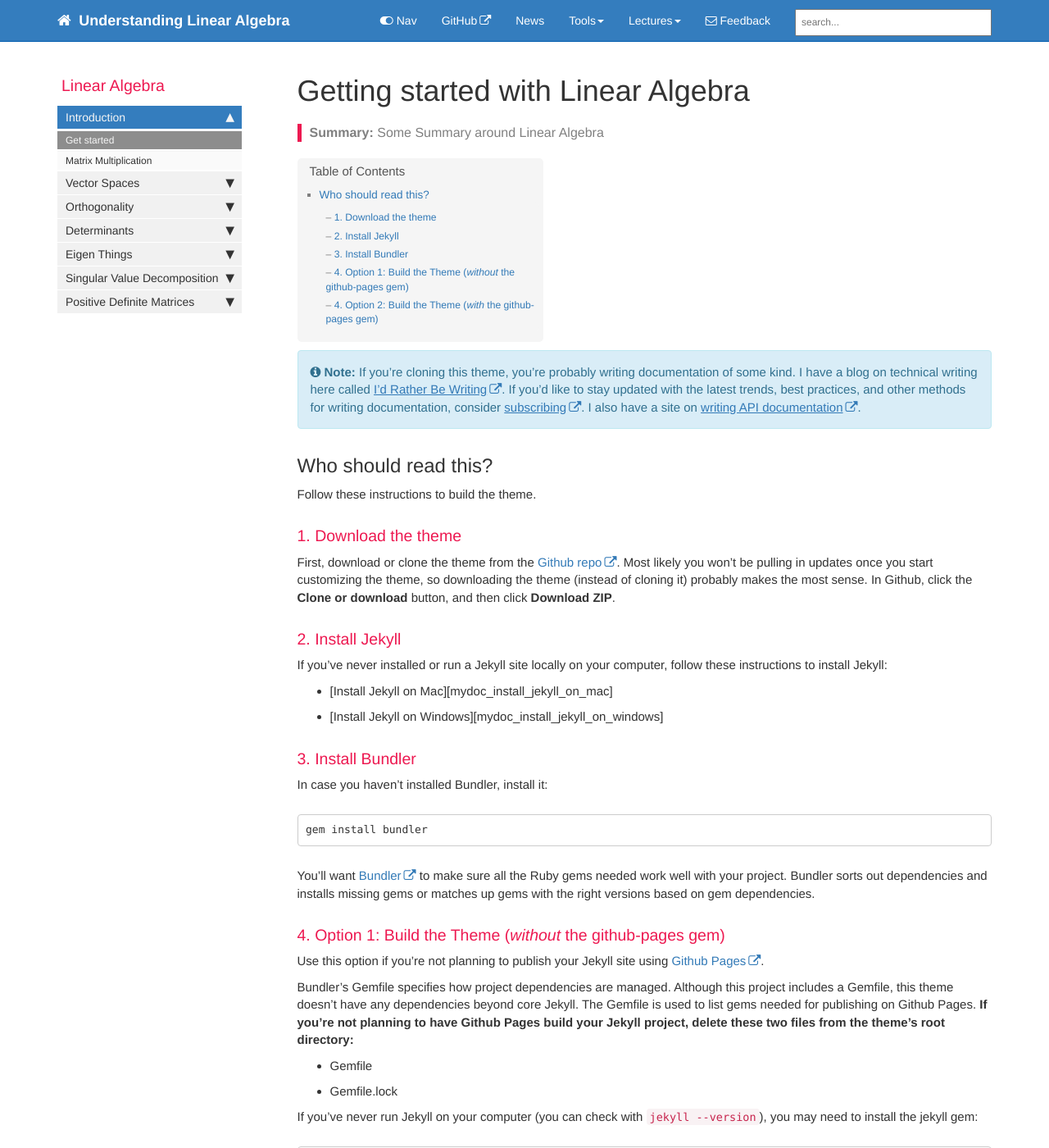
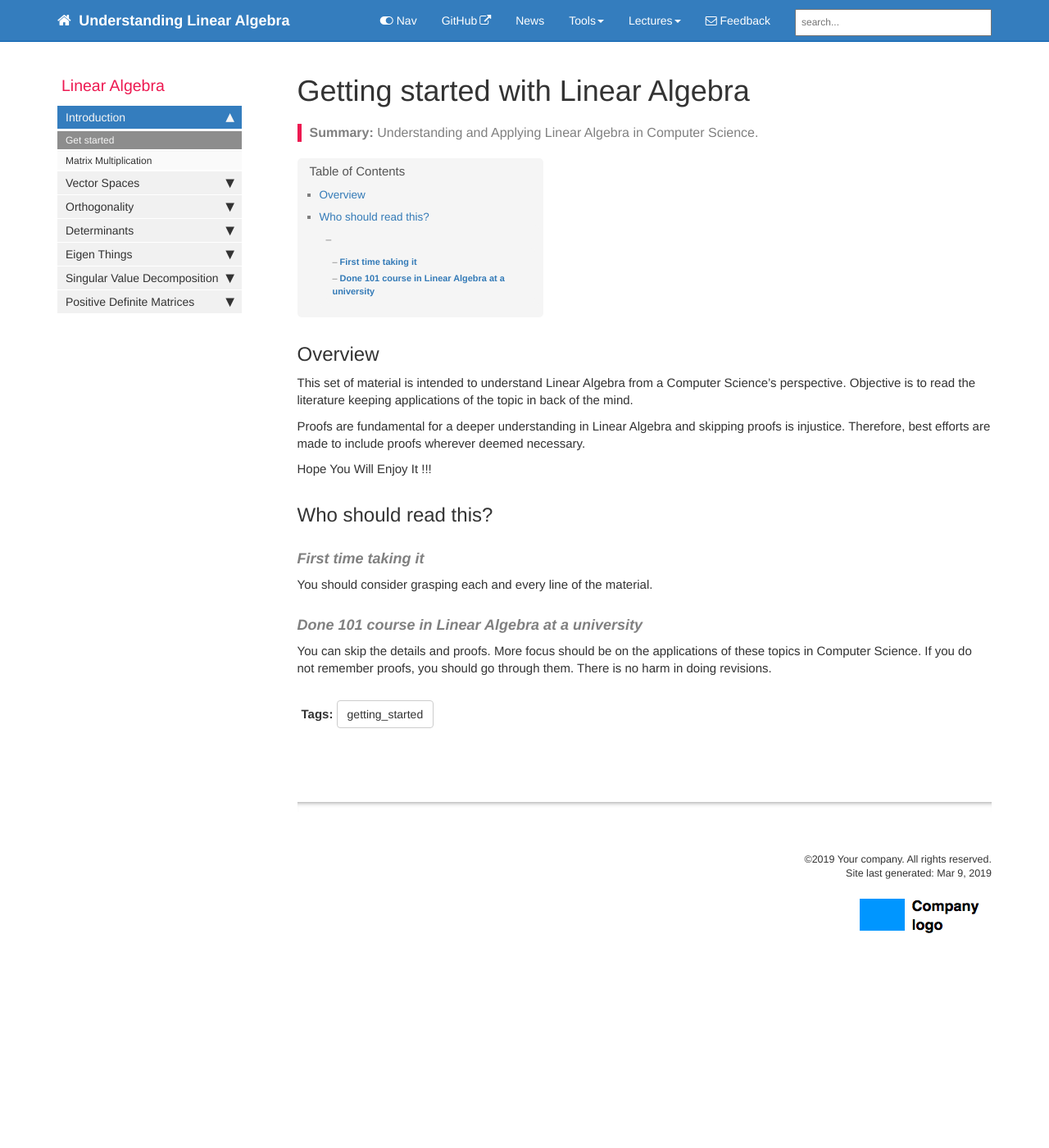
Before and after one commit to nomanahmedsheikh/LinearAlgebra, a Jekyll site: the page built from index.md, in a window 1280 px wide and 1400 px high. Shown: the whole window at 82% size. Built offline with Jekyll 4.4.1, drawn with Linux system fonts in a browser that asks for light colours; nearby versions of some CDN libraries; comment, search, counter and statistics services are not loaded; some of the changed text lies outside the part shown.

Commit message:
getting started page

````diff
--- a/index.md
+++ b/index.md
@@ -4,72 +4,26 @@ keywords: sample homepage
 tags: [getting_started]
 sidebar: mydoc_sidebar
 permalink: index.html
-summary: Some Summary around Linear Algebra
+summary: Understanding and Applying Linear Algebra in Computer Science.
 ---
+<!--
+{% include note.html content="If you're cloning this theme, you're probably writing documentation of some kind. I have a blog on technical writing here called <a alt='technical writing blog' href='http://idratherbewriting.com'>I'd Rather Be Writing</a>. If you'd like to stay updated with the latest trends, best practices, and other methods for writing documentation, consider <a href='https://tinyletter.com/tomjoht'>subscribing</a>. I also have a site on <a href='http://idratherbewriting.com/learnapidoc'>writing API documentation</a>." %}
+-->
 
-{% include note.html content="If you're cloning this theme, you're probably writing documentation of some kind. I have a blog on technical writing here called <a alt='technical writing blog' href='http://idratherbewriting.com'>I'd Rather Be Writing</a>. If you'd like to stay updated with the latest trends, best practices, and other methods for writing documentation, consider <a href='https://tinyletter.com/tomjoht'>subscribing</a>. I also have a site on <a href='http://idratherbewriting.com/learnapidoc'>writing API documentation</a>." %}
+## Overview
+This set of material is intended to understand Linear Algebra from a Computer Science's perspective.
+Objective is to read the literature keeping applications of the topic in back of the mind.
+
+Proofs are fundamental for a deeper understanding in Linear Algebra and skipping proofs is injustice.
+Therefore, best efforts are made to include proofs wherever deemed necessary.
+
+Hope You Will Enjoy It !!!
+
 
 ## Who should read this?
+#### **First time taking it**
+You should consider grasping each and every line of the material.
 
-Follow these instructions to build the theme.
-
-### 1. Download the theme
-
-First, download or clone the theme from the [Github repo](https://github.com/tomjoht/documentation-theme-jekyll). Most likely you won't be pulling in updates once you start customizing the theme, so downloading the theme (instead of cloning it) probably makes the most sense. In Github, click the **Clone or download** button, and then click **Download ZIP**.
-
-### 2. Install Jekyll
-
-If you've never installed or run a Jekyll site locally on your computer, follow these instructions to install Jekyll:
-
-* [Install Jekyll on Mac][mydoc_install_jekyll_on_mac]
-* [Install Jekyll on Windows][mydoc_install_jekyll_on_windows]
-
-### 3. Install Bundler
-
-In case you haven't installed Bundler, install it:
-
-```
-gem install bundler
-```
-
-You'll want [Bundler](http://bundler.io/) to make sure all the Ruby gems needed work well with your project. Bundler sorts out dependencies and installs missing gems or matches up gems with the right versions based on gem dependencies.
-
-### 4. Option 1: Build the Theme (*without* the github-pages gem) {#option1}
-
-Use this option if you're not planning to publish your Jekyll site using [Github Pages](https://pages.github.com/).
-
-Bundler's Gemfile specifies how project dependencies are managed. Although this project includes a Gemfile, this theme doesn't have any dependencies beyond core Jekyll. The Gemfile is used to list gems needed for publishing on Github Pages. **If you're not planning to have Github Pages build your Jekyll project, delete these two files from the theme's root directory:**
-
-* Gemfile
-* Gemfile.lock
-
-If you've never run Jekyll on your computer (you can check with `jekyll --version`), you may need to install the jekyll gem:
-
-```
-gem install jekyll
-```
-
-Now run jekyll serve (first change directories (`cd`) to where you downloaded the project):
-
-```
-jekyll serve
-```
-
-### 4. Option 2: Build the Theme (*with* the github-pages gem) {#option2}
-
-If you *are* in fact publishing on Github Pages, leave the Gemfile and Gemfile.lock files in the theme.The Gemfile tells Jekyll to use the github-pages gem. **However, note that you cannot use the normal `jekyll serve` command with this gem due to dependency conflicts between the latest version of Jekyll and Github Pages** (which are noted [briefly here](https://help.github.com/articles/setting-up-your-github-pages-site-locally-with-jekyll/)).
-
-You need Bundler to resolve these dependency conflicts. Use Bundler to install all the needed Ruby gems:
-
-```
-bundle update
-```
-
-Then *always* use this command to build Jekyll:
-
-```
-bundle exec jekyll serve
-```
-
-If you want to shorten this long command, you can put this code in a file such as jekyll.sh (on a Mac) and then simply type `. jekyll.sh` to build Jekyll.
-{% include links.html %}
+#### **Done 101 course in Linear Algebra at a university**
+You can skip the details and proofs. More focus should be on the applications of these topics in Computer Science.
+If you do not remember proofs, you should go through them. There is no harm in doing revisions.
````
Also changed, not shown: _data/sidebars/mydoc_sidebar.yml (+10 -10 lines).
